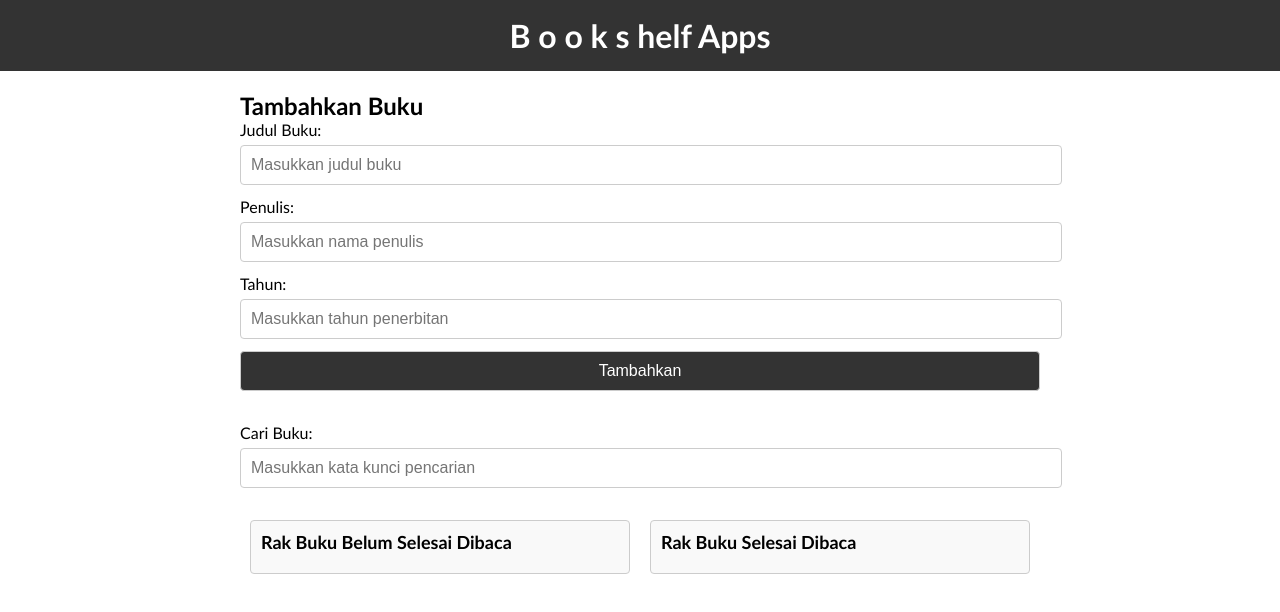
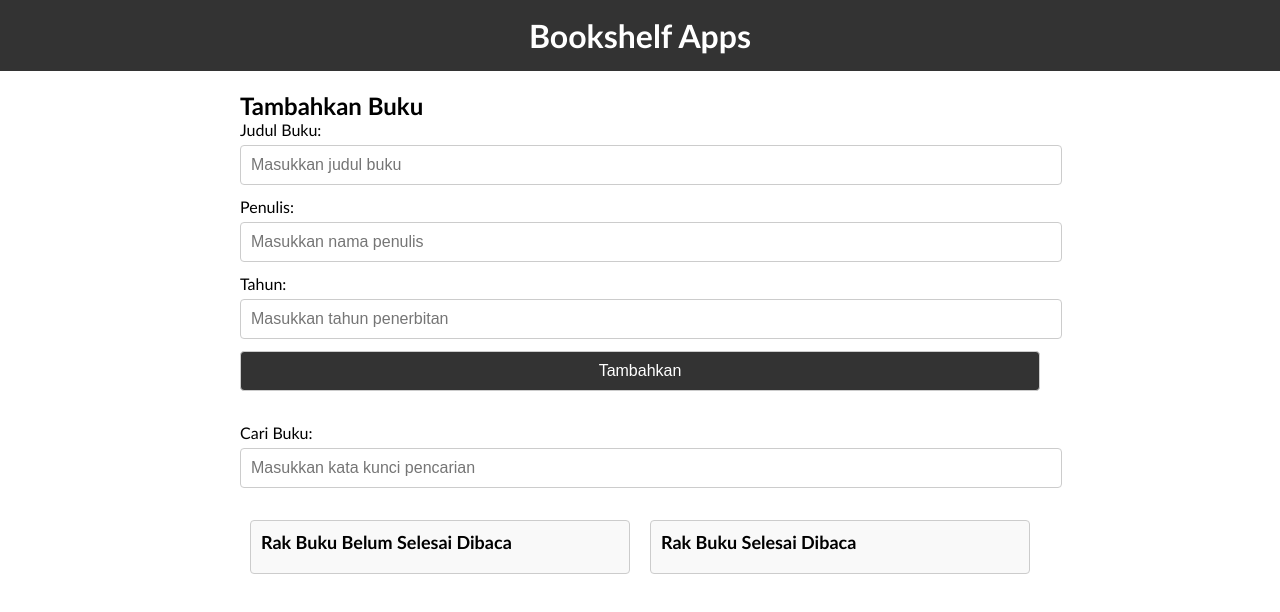
Before and after one commit to Mezzky/bookshelf-app, a plain HTML site: page index.html in a window 1280 px wide. Drawn offline with Linux system fonts and the light colour scheme.

Commit message:
Update index.html

```diff
--- a/index.html
+++ b/index.html
@@ -8,7 +8,7 @@
 </head>
 <body>
     <header>
-        <h1>B o o k s helf Apps</h1>
+        <h1>Bookshelf Apps</h1>
     </header>
 
     <main>
```
